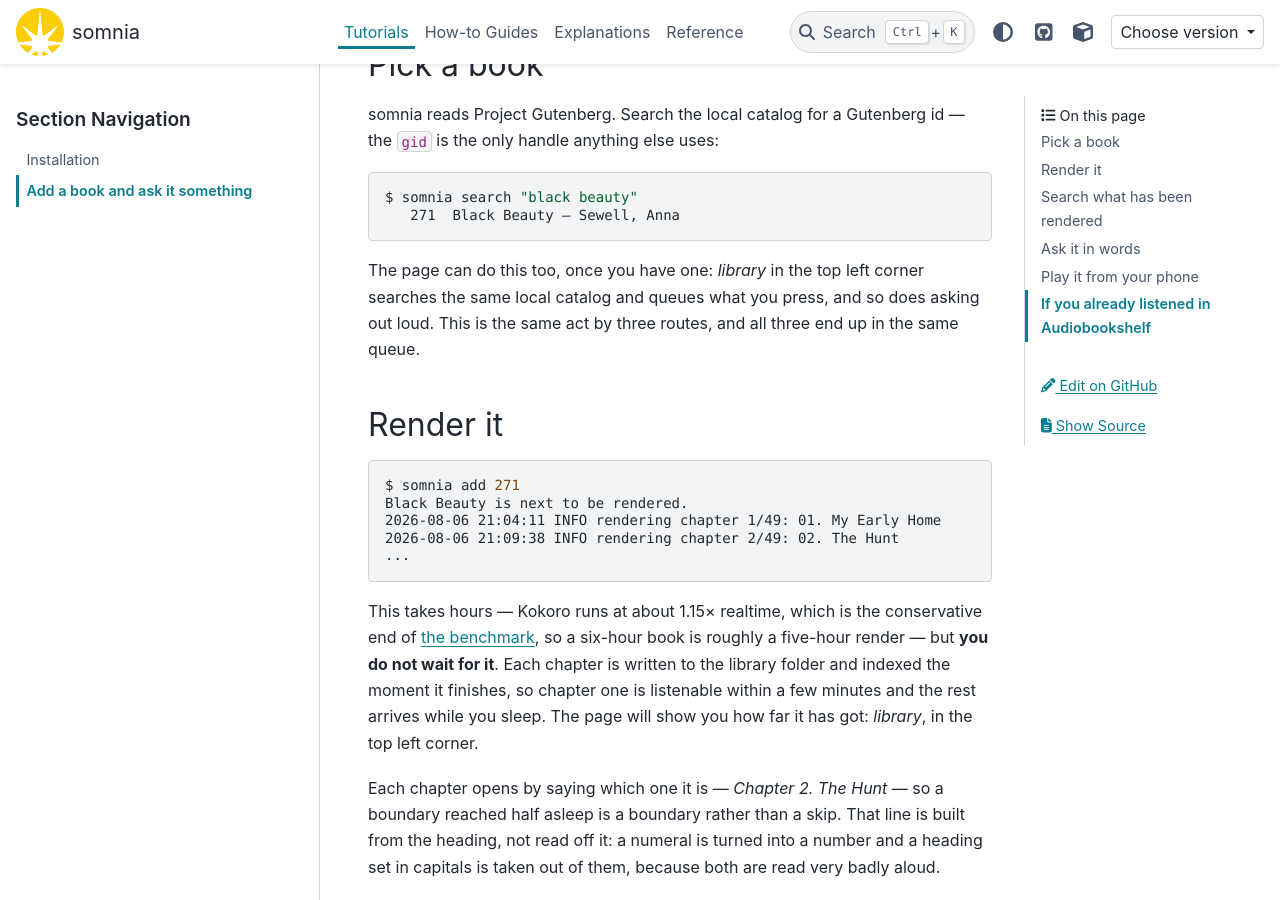
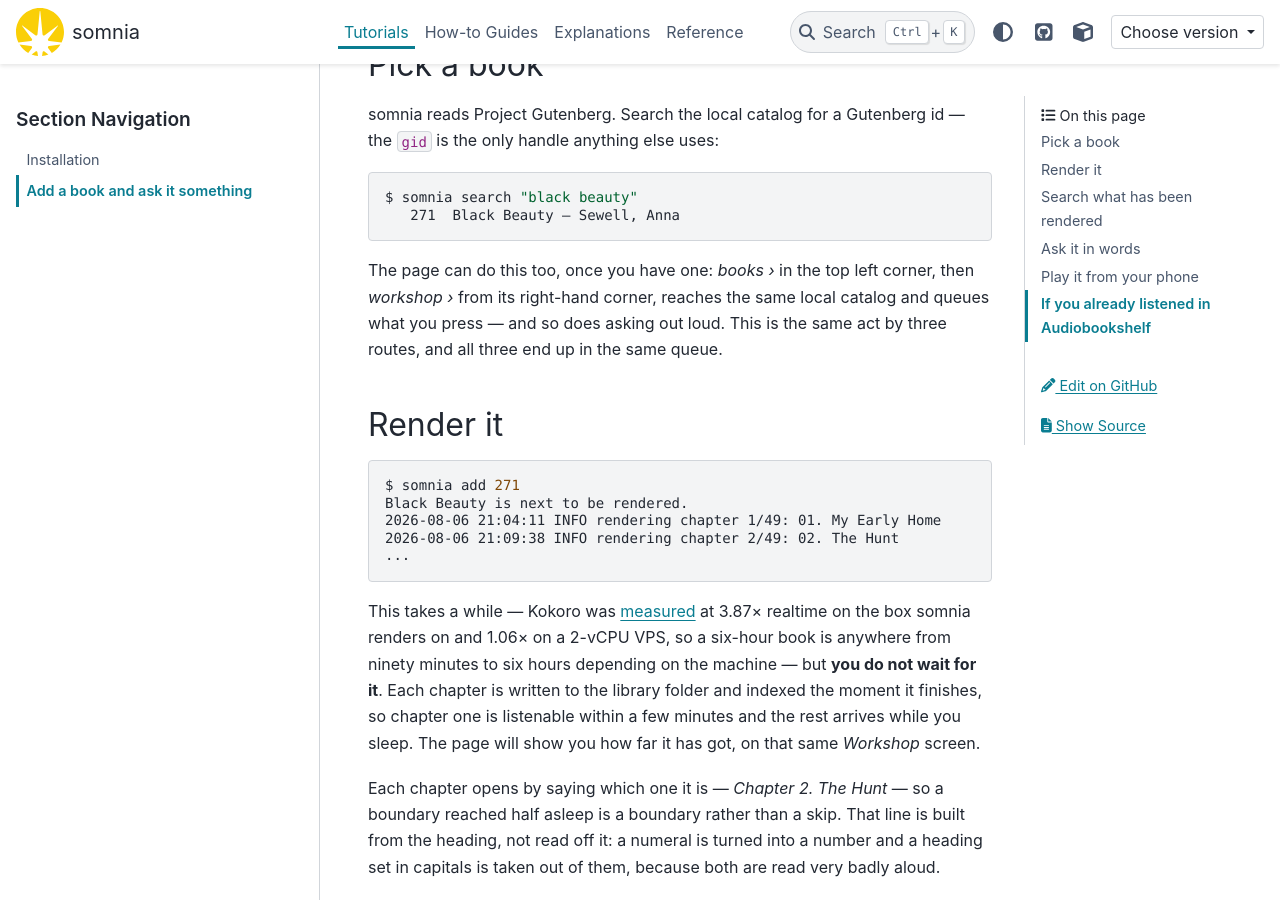
Before and after one commit to gilesknap/somnia, a Sphinx documentation site: the page built from docs/tutorials/first-book.md, in a window 1280 px wide and 900 px high, scrolled down 376 px. Built offline with Sphinx 7.4.7 and the PyData theme 0.15.4, drawn with Linux system fonts in a browser that asks for light colours; pages that are not in the unit, such as notebooks, are missing from menus; the version number could not be read and is left out.

Commit message:
Give the tutorials a path that a new reader can actually walk
Nothing on the installation page put somnia on PATH, and the next
tutorial opens with a bare somnia search; the installer prints the line
and nothing else does it for you. The sample doctor transcript showed
one warning where a real first run prints three, and the page promised
one catalog where the installer pulls two.

first-book pointed at controls that have been renamed and at a screen
that no longer holds the catalog search.

Co-Authored-By: Claude Opus 5 <noreply@anthropic.com>

````diff
--- a/docs/tutorials/first-book.md
+++ b/docs/tutorials/first-book.md
@@ -17,10 +17,10 @@ $ somnia search "black beauty"
    271  Black Beauty — Sewell, Anna
 ```
 
-The page can do this too, once you have one: *library* in the top left corner
-searches the same local catalog and queues what you press, and so does asking
-out loud. This is the same act by three routes, and all three end up in the
-same queue.
+The page can do this too, once you have one: *books ›* in the top left corner,
+then *workshop ›* from its right-hand corner, reaches the same local catalog and
+queues what you press — and so does asking out loud. This is the same act by
+three routes, and all three end up in the same queue.
 
 ## Render it
 
@@ -32,13 +32,14 @@ Black Beauty is next to be rendered.
 ...
 ```
 
-This takes hours — Kokoro runs at about 1.15× realtime, which is the
-conservative end of [the benchmark](../explanations/design.md), so a six-hour
-book is roughly a five-hour render — but **you do not wait for it**. Each
-chapter is written to the library folder and indexed the moment it finishes, so
-chapter one is listenable within a few minutes and the rest arrives while you
-sleep. The page will show you how far it has got: *library*, in the top left
-corner.
+This takes a while — Kokoro was
+[measured](../explanations/decisions/0007-cross-a-chapter-without-letting-go.md)
+at 3.87× realtime on the box somnia renders on and 1.06× on a 2-vCPU VPS, so a
+six-hour book is anywhere from ninety minutes to six hours depending on the
+machine — but **you do not wait for it**. Each chapter is written to the library
+folder and indexed the moment it finishes, so chapter one is listenable within a
+few minutes and the rest arrives while you sleep. The page will show you how far
+it has got, on that same *Workshop* screen.
 
 Each chapter opens by saying which one it is — *Chapter 2. The Hunt* — so a
 boundary reached half asleep is a boundary rather than a skip. That line is
````
Also changed, not shown: docs/tutorials/installation.md (+16 -9 lines).
